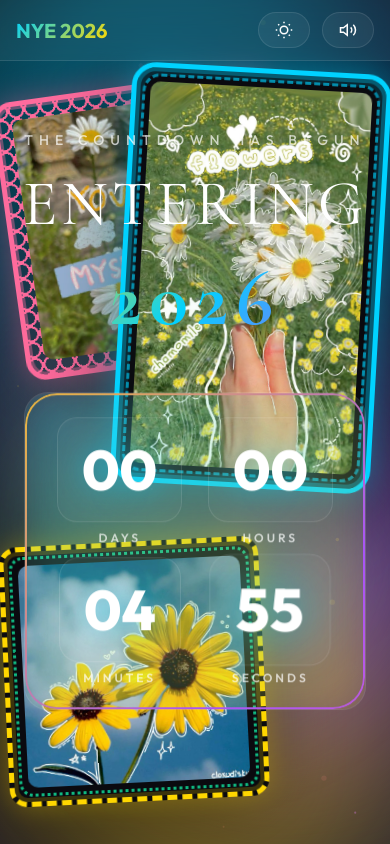
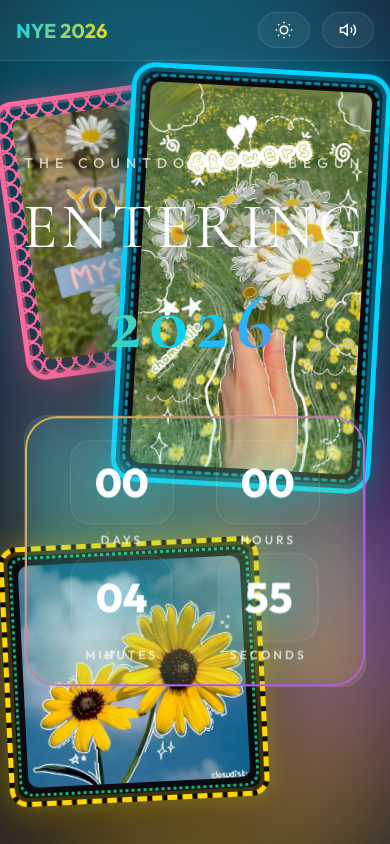
Before and after one commit to abhishek036/new-year, a plain HTML site: page index.html in a window 390 px wide. Drawn offline with nearby package versions, Linux system fonts and the light colour scheme.

Commit message:
Fix timer layout wrap and reduce particle count for performance

```diff
--- a/index.html
+++ b/index.html
@@ -470,8 +470,9 @@
             display: flex;
             justify-content: center;
             align-items: center;
-            gap: var(--space-4);
-            flex-wrap: wrap;
+            gap: clamp(0.5rem, 2vw, 2rem);
+            flex-wrap: nowrap;
+            width: 100%;
         }
 
         .timer-unit {
@@ -479,10 +480,11 @@
             flex-direction: column;
             align-items: center;
             gap: var(--space-2);
+            flex: 1;
         }
 
         .timer-digit {
-            font-size: clamp(3.5rem, 12vw, 7rem);
+            font-size: clamp(2.5rem, 8vw, 6rem);
             font-weight: 800;
             min-width: clamp(90px, 18vw, 160px);
             padding: var(--space-4) var(--space-6);
@@ -757,11 +759,13 @@
             }
 
             .timer-grid {
-                gap: var(--space-3);
+                gap: var(--space-2);
+                flex-wrap: wrap;
             }
 
             .timer-unit {
                 width: 45%;
+                flex: none;
             }
 
             .bento-grid {
@@ -3256,7 +3260,7 @@
                 background: { color: { value: "transparent" } },
                 fpsLimit: 60,
                 particles: {
-                    number: { value: 60, density: { enable: true, area: 900 } },
+                    number: { value: 30, density: { enable: true, area: 800 } },
                     color: { value: ["#FFD700", "#00D2FF", "#A855F7", "#FF6B9D", "#10B981"] },
                     shape: { type: "circle" },
                     opacity: {
```
